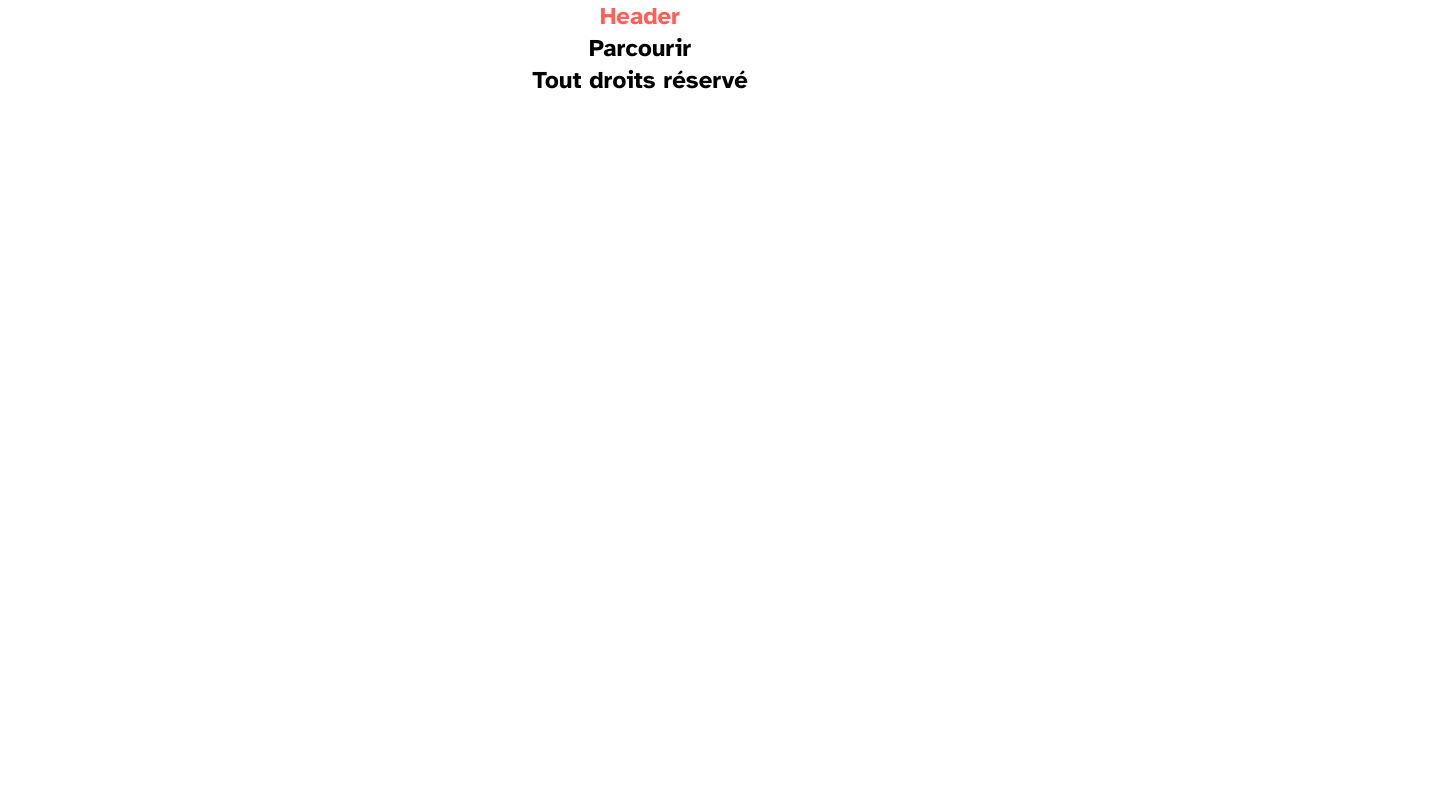
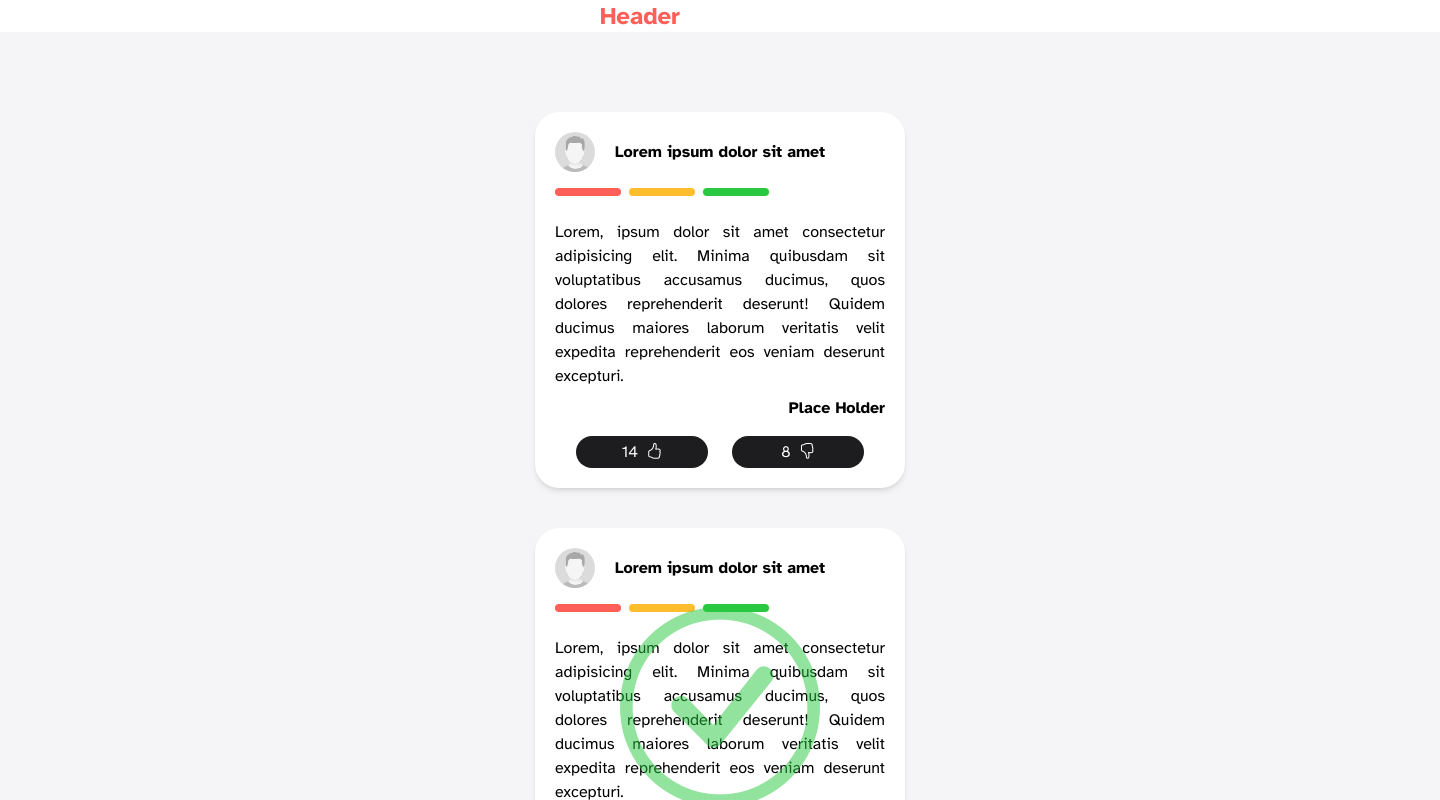
Before and after one commit to wildcodeschool-2025-03/js-p3-idealy, a React (Vite) app in the folder client/: page /parcourir in a window 1280 px wide. Shown: the top 800 px of the page, 1440 px wide, since content can reach past the window. Built offline with nearby package versions, Linux system fonts and the light colour scheme.

Commit message:
Initialisation of idea cards + display for dev purpose

```diff
--- a/client/index.html
+++ b/client/index.html
@@ -7,6 +7,10 @@
   <meta name="viewport" content="width=device-width, initial-scale=1.0" />
   <title>idealy</title>
   <link href="./App.css" rel="stylesheet">
+  <link
+      rel="stylesheet"
+      href="https://cdn.jsdelivr.net/npm/bootstrap-icons@1.11.3/font/bootstrap-icons.min.css"
+    />
 </head>
 
 <body>
--- a/client/package.json
+++ b/client/package.json
@@ -9,6 +9,7 @@
   },
   "dependencies": {
     "@tailwindcss/vite": "^4.1.8",
+    "bootstrap-icons": "^1.13.1",
     "react": "^19.1.0",
     "react-dom": "^19.1.0",
     "react-router": "^7.4.1",
--- /dev/null
+++ b/client/src/components/IdeaCard.tsx
@@ -0,0 +1,91 @@
+// client/src/components/IdeaCard.tsx
+
+import { useState } from "react";
+
+interface IdeaProp {
+  idea: Idea;
+}
+
+interface Idea {
+  id: number;
+  title: string;
+  description: string;
+  status: string;
+}
+
+function IdeaCard({ idea }: IdeaProp) {
+  // State pour les compteurs de like et dislike
+  const [likeCount, setLikeCount] = useState(14);
+  const [dislikeCount, setDislikeCount] = useState(8);
+
+  const handleLike = async () => {
+    // Logique de requête à l'API
+    setLikeCount((prev) => prev + 1);
+  };
+
+  const handleDislike = async () => {
+    // Logique de requête à l'API
+    setDislikeCount((prev) => prev + 1);
+  };
+
+  return (
+    <article className="bg-card rounded-3xl max-w-[370px] py-5 px-5 relative shadow-md flex flex-col">
+      {/* Avatar et titre */}
+      <section className="flex items-center mb-4">
+        <img
+          className="rounded-full w-10 mr-5"
+          src="/placeholder-avatar.jpg"
+          alt="profil du créateur"
+        />
+        <p className="font-bold">{idea.title}</p>
+      </section>
+
+      {/* Blocs de catégorie */}
+      <section className="flex items-center gap-2">
+        <span className="block bg-redButton h-2 w-1/5 rounded-md" />
+        <span className="block bg-yellowButton h-2 w-1/5 rounded-md" />
+        <span className="block bg-greenButton h-2 w-1/5 rounded-md" />
+      </section>
+
+      {/* Contenu de l'idée */}
+      <p className="text-justify mt-6">
+        {" "}
+        Lorem, ipsum dolor sit amet consectetur adipisicing elit. Minima
+        quibusdam sit voluptatibus accusamus ducimus, quos dolores reprehenderit
+        deserunt! Quidem ducimus maiores laborum veritatis velit expedita
+        reprehenderit eos veniam deserunt excepturi.
+      </p>
+      <p className="text-right font-bold mt-2 mb-4"> Place Holder</p>
+
+      {/* Boutons de vote */}
+      <section className="flex items-center justify-center gap-6">
+        <button
+          type="button"
+          onClick={handleLike}
+          className=" bg-blackBackground w-2/5 h-8 rounded-full flex items-center justify-center gap-2 text-white"
+        >
+          <span>{likeCount}</span>
+          <i className="bi bi-hand-thumbs-up" />
+        </button>
+        <button
+          type="button"
+          onClick={handleDislike}
+          className=" bg-blackBackground w-2/5 h-8 rounded-full flex items-center justify-center gap-2 text-white"
+        >
+          <span>{dislikeCount}</span>
+          <i className="bi bi-hand-thumbs-down" />
+        </button>
+      </section>
+
+      {/* Surimpression résultat décision */}
+      {idea.status === "Validé" && (
+        <i className="bi bi-check-circle absolute left-1/2 top-1/2 transform -translate-x-1/2 -translate-y-1/2 object-cover opacity-50 pointer-events-none text-[200px] text-greenButton" />
+      )}
+      {idea.status === "Refusé" && (
+        <i className="bi bi-x-circle absolute left-1/2 top-1/2 transform -translate-x-1/2 -translate-y-1/2 object-cover opacity-50 pointer-events-none text-[200px] text-redButton" />
+      )}
+    </article>
+  );
+}
+
+export default IdeaCard;
--- a/client/src/pages/Parcourir.tsx
+++ b/client/src/pages/Parcourir.tsx
@@ -1,7 +1,39 @@
 // client/src/pages/Parcourir
 
+import IdeaCard from "../components/IdeaCard";
+
+const ideatable = [
+  {
+    id: 1,
+    title: "Lorem ipsum dolor sit amet",
+    description:
+      "Lorem ipsum dolor sit amet, consectetur adipiscing elit. Sed do eiusmod tempor incididunt ut labore et dolore magna aliqua.",
+    status: "En cours",
+  },
+  {
+    id: 1,
+    title: "Lorem ipsum dolor sit amet",
+    description:
+      "Lorem ipsum dolor sit amet, consectetur adipiscing elit. Sed do eiusmod tempor incididunt ut labore et dolore magna aliqua.",
+    status: "Validé",
+  },
+  {
+    id: 1,
+    title: "Lorem ipsum dolor sit amet",
+    description:
+      "Lorem ipsum dolor sit amet, consectetur adipiscing elit. Sed do eiusmod tempor incididunt ut labore et dolore magna aliqua.",
+    status: "Refusé",
+  },
+];
+
 function Parcourir() {
-  return <h1 className=" text-center text-2xl font-bold"> Parcourir </h1>;
+  return (
+    <section className="bg-greyBackground pt-20 pb-20 md:w-[90rem] m-auto gap-10 flex flex-col items-center">
+      {ideatable.map((idea) => (
+        <IdeaCard key={idea.id} idea={idea} />
+      ))}
+    </section>
+  );
 }
 
 export default Parcourir;
```
Also changed, not shown: client/public/placeholder-avatar.jpg (added), 1 other file (tests, documents, lock files or other folders).
